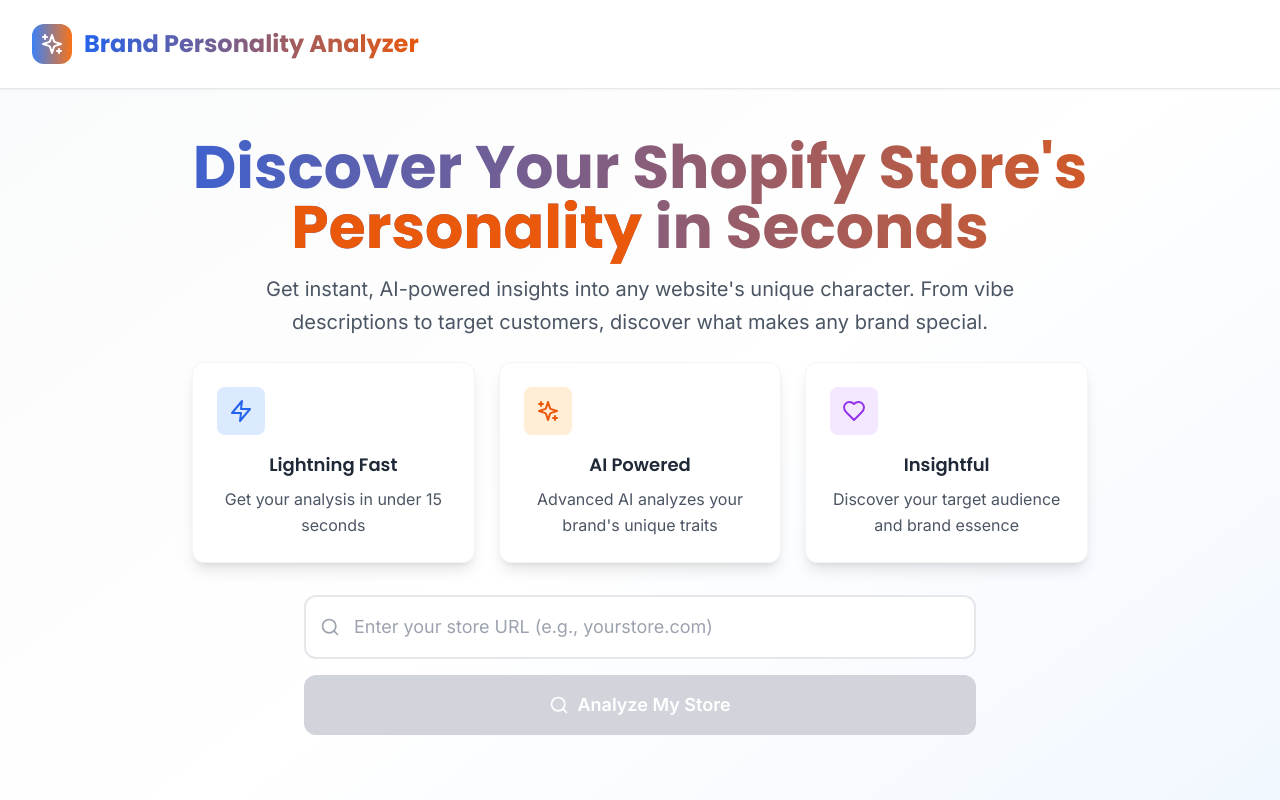
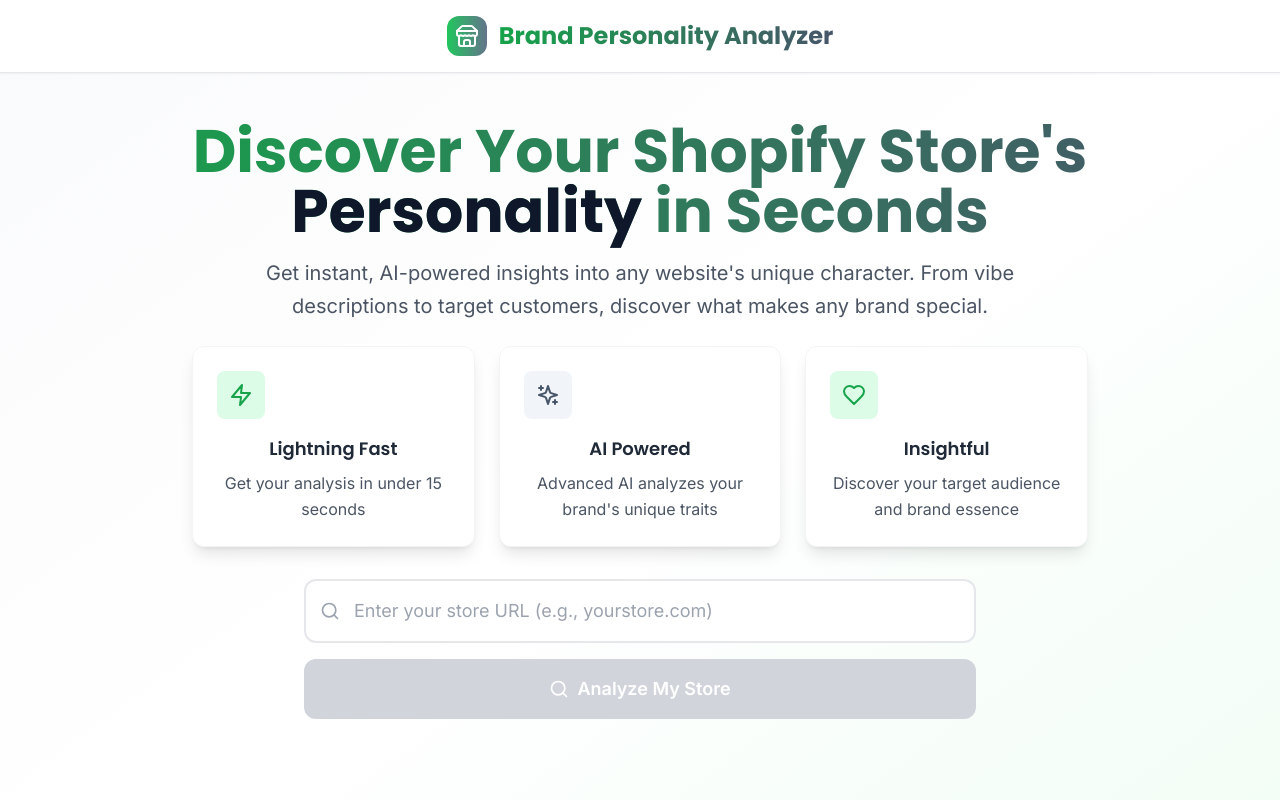
Before and after one commit to khammal/shopify-brand-personality-analyzer, a Next.js app: page / in a window 1280 px wide. Shown: the top 800 px of the page. Built offline with nearby package versions, Linux system fonts and the light colour scheme.

Commit message:
Update styling colours and transitions

```diff
--- a/components/LoadingState.tsx
+++ b/components/LoadingState.tsx
@@ -117,7 +117,7 @@
       {/* Progress bar */}
       <div className="w-full bg-gray-200 rounded-full h-2">
         <div
-          className="bg-gradient-to-r from-primary-500 to-accent-500 h-2 rounded-full transition-all duration-500 ease-out"
+          className="bg-primary-500 h-2 rounded-full transition-all duration-500 ease-out"
           style={{ width: `${loadingState.progress}%` }}
         />
       </div>
--- a/components/PersonalityCard.tsx
+++ b/components/PersonalityCard.tsx
@@ -22,9 +22,9 @@
   };
 
   return (
-    <div className="w-full max-w-4xl mx-auto space-y-6 animate-fade-in">
+    <div className="w-full max-w-4xl mx-auto space-y-6">
       {/* Main Personality Card */}
-      <div className="bg-gradient-to-br from-primary-50 via-white to-accent-50 border border-gray-200 rounded-2xl p-8 shadow-xl">
+      <div className="bg-gradient-to-br from-primary-50 via-white to-accent-50 border border-gray-200 rounded-2xl p-8 shadow-xl staggered-fade-in">
         {/* Header */}
         <div className="text-center mb-8">
           <h1 className="text-4xl md:text-5xl font-bold bg-gradient-to-r from-primary-600 to-accent-600 bg-clip-text text-transparent mb-4">
@@ -106,10 +106,10 @@
       </div>
 
       {/* Target Customer Card */}
-      <div className="bg-gradient-to-br from-accent-50 to-white border border-accent-200 rounded-xl p-6">
+      <div className="bg-gradient-to-br from-blue-50 to-white border border-blue-300 rounded-xl p-6 staggered-fade-in delay-100">
         <div className="flex items-center space-x-3 mb-4">
-          <div className="w-10 h-10 bg-accent-100 rounded-full flex items-center justify-center">
-            <Users className="h-5 w-5 text-accent-600" />
+          <div className="w-10 h-10 bg-blue-200 rounded-full flex items-center justify-center">
+            <Users className="h-5 w-5 text-blue-700" />
           </div>
           <h2 className="text-xl font-semibold text-gray-800">Perfect For</h2>
         </div>
@@ -119,7 +119,7 @@
       </div>
 
       {/* Music Playlist Card */}
-      <div className="bg-gradient-to-br from-purple-50 to-white border border-purple-200 rounded-xl p-6">
+      <div className="bg-gradient-to-br from-purple-50 to-white border border-purple-200 rounded-xl p-6 staggered-fade-in delay-200">
         <div className="flex items-center space-x-3 mb-4">
           <div className="w-10 h-10 bg-purple-100 rounded-full flex items-center justify-center">
             <Music className="h-5 w-5 text-purple-600" />
@@ -139,7 +139,7 @@
       </div>
 
       {/* Analyze Another Button */}
-      <div className="text-center pt-6">
+      <div className="text-center pt-6 staggered-fade-in delay-300">
         <button
           onClick={onAnalyzeAnother}
           className="inline-flex items-center space-x-2 px-8 py-4 bg-gradient-to-r from-primary-500 to-primary-600 text-white font-semibold rounded-xl hover:from-primary-600 hover:to-primary-700 transform hover:scale-105 transition-all duration-200 shadow-lg hover:shadow-xl"
--- a/pages/index.tsx
+++ b/pages/index.tsx
@@ -1,12 +1,10 @@
-'use client';
-
 import { useState } from 'react';
 import { PersonalityAnalysis, LoadingState, ErrorState } from '@/types';
 import URLInput from '@/components/URLInput';
 import LoadingStateComponent from '@/components/LoadingState';
 import ErrorMessage from '@/components/ErrorMessage';
 import PersonalityCard from '@/components/PersonalityCard';
-import { Sparkles, Heart, Zap } from 'lucide-react';
+import { Sparkles, Heart, Zap, Store } from 'lucide-react';
 
 export default function Home() {
   const [loading, setLoading] = useState(false);
@@ -99,12 +97,12 @@
   return (
     <div className="min-h-screen bg-gradient-to-br from-gray-50 via-white to-primary-50">
       {/* Header */}
-      <header className="bg-white shadow-sm border-b border-gray-200">
+      <header className="bg-white shadow-sm border-b border-gray-200 py-4">
         <div className="max-w-7xl mx-auto px-4 sm:px-6 lg:px-8">
-          <div className="flex justify-between items-center py-6">
+        <div className="flex justify-center items-center">
         <div className="flex items-center space-x-3">
           <div className="w-10 h-10 bg-gradient-to-r from-primary-500 to-accent-500 rounded-xl flex items-center justify-center">
-                <Sparkles className="h-6 w-6 text-white" />
+          <Store className="h-6 w-6 text-white" />
           </div>
           <h1 className="text-2xl font-bold gradient-text">
           Brand Personality Analyzer
@@ -119,12 +117,12 @@
         {!analysis && !loading && !error.hasError && (
           <div className="text-center space-y-8">
             {/* Hero Section */}
-            <div className="space-y-6">
+            <div className="space-y-6 fade-in-up">
               <div className="space-y-4">
                 <h2 className="text-4xl md:text-6xl font-bold gradient-text leading-tight">
                   Discover Your Shopify Store's
                   <br />
-                  <span className="text-accent-600">Personality</span> in Seconds
+                  <span className="text-accent-900">Personality</span> in Seconds
                 </h2>
                 <p className="text-xl text-gray-600 max-w-3xl mx-auto leading-relaxed">
                   Get instant, AI-powered insights into any website's unique character.
@@ -134,23 +132,23 @@
 
               {/* Features */}
               <div className="grid grid-cols-1 md:grid-cols-3 gap-6 max-w-4xl mx-auto mt-12">
-                <div className="bg-white rounded-xl p-6 shadow-lg border border-gray-100">
+                <div className="bg-white rounded-xl p-6 shadow-lg border border-gray-100 staggered-fade-in delay-100">
                   <div className="w-12 h-12 bg-primary-100 rounded-lg flex items-center justify-center mb-4">
                     <Zap className="h-6 w-6 text-primary-600" />
                   </div>
                   <h3 className="text-lg font-semibold text-gray-800 mb-2">Lightning Fast</h3>
                   <p className="text-gray-600">Get your analysis in under 15 seconds</p>
                 </div>
-                <div className="bg-white rounded-xl p-6 shadow-lg border border-gray-100">
+                <div className="bg-white rounded-xl p-6 shadow-lg border border-gray-100 staggered-fade-in delay-200">
                   <div className="w-12 h-12 bg-accent-100 rounded-lg flex items-center justify-center mb-4">
                     <Sparkles className="h-6 w-6 text-accent-600" />
                   </div>
                   <h3 className="text-lg font-semibold text-gray-800 mb-2">AI Powered</h3>
                   <p className="text-gray-600">Advanced AI analyzes your brand's unique traits</p>
                 </div>
-                <div className="bg-white rounded-xl p-6 shadow-lg border border-gray-100">
-                  <div className="w-12 h-12 bg-purple-100 rounded-lg flex items-center justify-center mb-4">
-                    <Heart className="h-6 w-6 text-purple-600" />
+                <div className="bg-white rounded-xl p-6 shadow-lg border border-gray-100 staggered-fade-in delay-300">
+                  <div className="w-12 h-12 bg-primary-100 rounded-lg flex items-center justify-center mb-4">
+                    <Heart className="h-6 w-6 text-primary-600" />
                   </div>
                   <h3 className="text-lg font-semibold text-gray-800 mb-2">Insightful</h3>
                   <p className="text-gray-600">Discover your target audience and brand essence</p>
@@ -159,7 +157,7 @@
             </div>
 
             {/* URL Input */}
-            <div className="mt-16">
+            <div className="mt-16 staggered-fade-in delay-400">
               <URLInput onAnalyze={handleAnalyze} loading={loading} />
             </div>
           </div>
--- a/styles/globals.css
+++ b/styles/globals.css
@@ -89,8 +89,59 @@
   }
 }
 
+@keyframes fadeInUp {
+  0% {
+    opacity: 0;
+    transform: translateY(20px);
+  }
+  100% {
+    opacity: 1;
+    transform: translateY(0);
+  }
+}
+
+@keyframes staggeredFadeIn {
+  0% {
+    opacity: 0;
+    transform: translateY(30px);
+  }
+  100% {
+    opacity: 1;
+    transform: translateY(0);
+  }
+}
+
 .shimmer {
   background: linear-gradient(90deg, #f0f0f0 25%, #e0e0e0 50%, #f0f0f0 75%);
   background-size: 200px 100%;
   animation: shimmer 1.5s infinite;
 }
+
+.fade-in-up {
+  animation: fadeInUp 0.6s ease-out forwards;
+}
+
+.staggered-fade-in {
+  opacity: 0;
+  animation: staggeredFadeIn 0.8s ease-out forwards;
+}
+
+.delay-100 {
+  animation-delay: 0.1s;
+}
+
+.delay-200 {
+  animation-delay: 0.2s;
+}
+
+.delay-300 {
+  animation-delay: 0.3s;
+}
+
+.delay-400 {
+  animation-delay: 0.4s;
+}
+
+.delay-500 {
+  animation-delay: 0.5s;
+}
--- a/tailwind.config.js
+++ b/tailwind.config.js
@@ -9,28 +9,28 @@
     extend: {
       colors: {
         primary: {
-          50: '#eff6ff',
-          100: '#dbeafe',
-          200: '#bfdbfe',
-          300: '#93c5fd',
-          400: '#60a5fa',
-          500: '#3b82f6',
-          600: '#2563eb',
-          700: '#1d4ed8',
-          800: '#1e40af',
-          900: '#1e3a8a',
+          50: '#f0fdf4',
+          100: '#dcfce7',
+          200: '#bbf7d0',
+          300: '#86efac',
+          400: '#4ade80',
+          500: '#22c55e',
+          600: '#16a34a',
+          700: '#15803d',
+          800: '#166534',
+          900: '#14532d',
         },
         accent: {
-          50: '#fff7ed',
-          100: '#ffedd5',
-          200: '#fed7aa',
-          300: '#fdba74',
-          400: '#fb923c',
-          500: '#f97316',
-          600: '#ea580c',
-          700: '#c2410c',
-          800: '#9a3412',
-          900: '#7c2d12',
+          50: '#f8fafc',
+          100: '#f1f5f9',
+          200: '#e2e8f0',
+          300: '#cbd5e1',
+          400: '#94a3b8',
+          500: '#64748b',
+          600: '#475569',
+          700: '#334155',
+          800: '#1e293b',
+          900: '#0f172a',
         },
       },
       fontFamily: {
```
Lines whose indentation alone changed are shown as unchanged.
